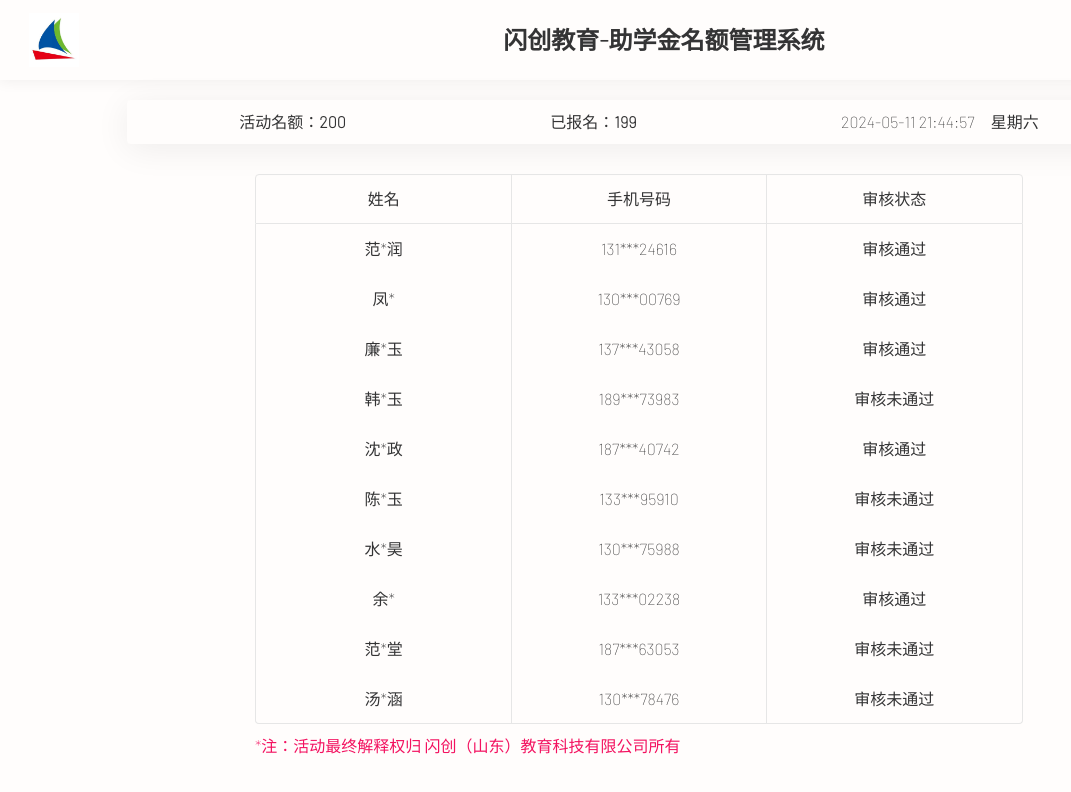
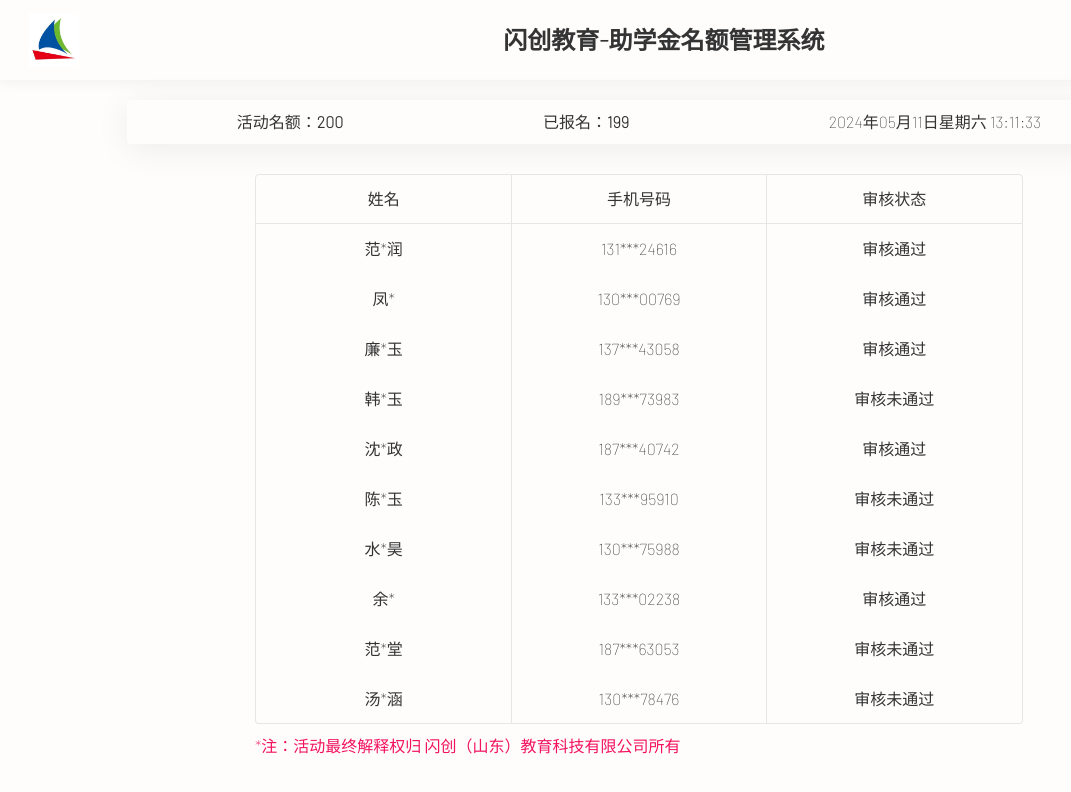
Before and after one commit to hixb/student-aid, a Next.js app: page / in a window 1280 px wide. Shown: the top 792 px of the page, without its empty margins (1-1072 px from the left). Built offline with nearby package versions, Linux system fonts and the light colour scheme.

Commit message:
feat: add real time

```diff
--- a/app/page.tsx
+++ b/app/page.tsx
@@ -1,12 +1,21 @@
 'use client'
 
-import React from 'react'
+import React, { useState } from 'react'
 
 import clsx from 'clsx'
 
 import UserList from '~/components/UserList'
 
 export default function Home() {
+  const [timer, setTimer] = useState('')
+
+  React.useEffect(() => {
+    setInterval(() => {
+      const options: Intl.DateTimeFormatOptions = { year: 'numeric', month: '2-digit', day: '2-digit', hour: '2-digit', minute: '2-digit', second: '2-digit', weekday: 'long' }
+      setTimer(new Date().toLocaleString('zh-CN', options))
+    }, 1000)
+  }, [])
+
   return (
     <main className={clsx('w-4/5 mx-auto mt-20')}>
       <div className={clsx('bg-[var(--my-box-bg)] py-10 rounded flex justify-around items-center shadow-[0_5px_35px_rgba(0,0,0,.07)] px-10')}>
@@ -22,7 +31,7 @@
             199
           </span>
         </div>
-        <span>2024-05-11 21:44:57　星期六</span>
+        <span>{timer}</span>
       </div>
       <div className={clsx('w-3/4 mx-auto mt-30')}>
         <div className={clsx('flex justify-around items-center border border-[var(--my-border-color)] h-50 rounded-t')}>
```
